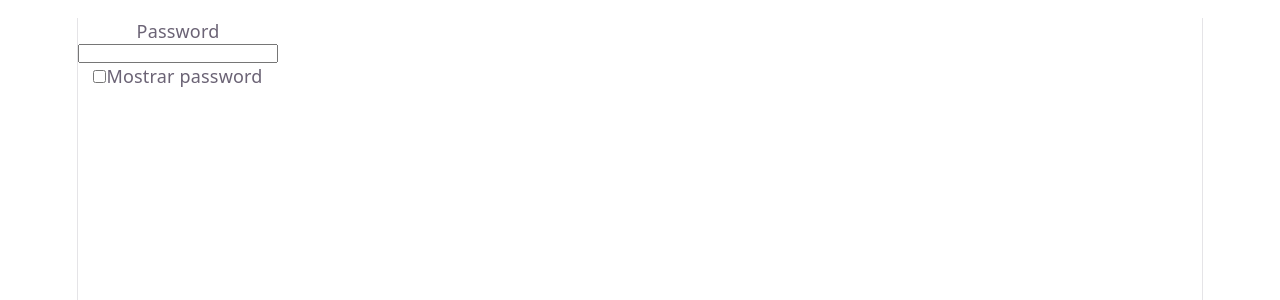
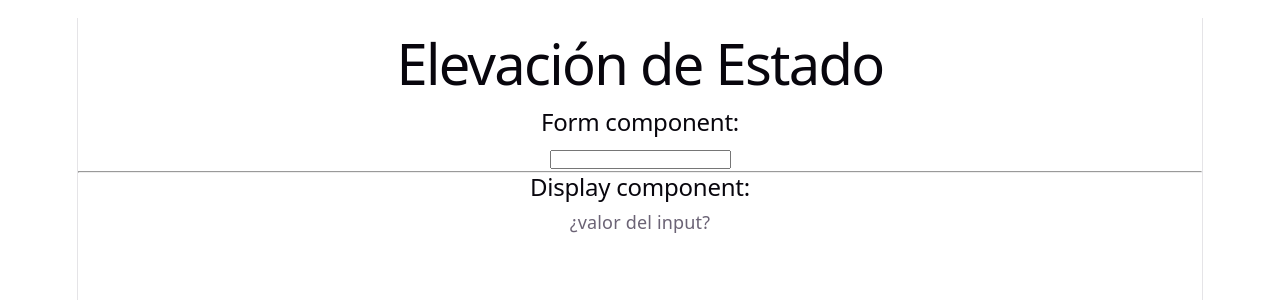
Before and after one commit to codeableorg/react-enero-fs-2026, a React (Vite) app in the folder full-stock-spa/: page / in a window 1280 px wide. Shown: the top 300 px of the page. Built offline with nearby package versions, Linux system fonts and the light colour scheme.

Commit message:
elevacion de estado

```diff
--- /dev/null
+++ b/full-stock-spa/src/Elevacion/App.tsx
@@ -0,0 +1,19 @@
+import { useState } from 'react';
+import Display from './Display';
+import Form from './Form';
+
+export default function App() {
+  const [value, setValue] = useState('');
+
+  function handleChange(newValue: string) {
+    setValue(newValue);
+  }
+  return (
+    <div>
+      <h1>Elevación de Estado</h1>
+      <Form value={value} handleChange={handleChange} />
+      <hr />
+      <Display value={value} />
+    </div>
+  );
+}
--- /dev/null
+++ b/full-stock-spa/src/Elevacion/Display.tsx
@@ -0,0 +1,8 @@
+export default function Display({ value }: { value: string }) {
+  return (
+    <div>
+      <h2>Display component: {value}</h2>
+      <p>¿valor del input?</p>
+    </div>
+  );
+}
--- /dev/null
+++ b/full-stock-spa/src/Elevacion/Form.tsx
@@ -0,0 +1,17 @@
+type FormProps = {
+  value: string;
+  handleChange: (newValue: string) => void;
+};
+
+export default function Form({ value, handleChange }: FormProps) {
+  return (
+    <div>
+      <h2>Form component:</h2>
+      <input
+        type='text'
+        value={value}
+        onChange={(e) => handleChange(e.target.value)}
+      />
+    </div>
+  );
+}
--- a/full-stock-spa/src/main.tsx
+++ b/full-stock-spa/src/main.tsx
@@ -1,7 +1,8 @@
-import { StrictMode } from 'react';
+// import { StrictMode } from 'react';
 import { createRoot } from 'react-dom/client';
 import './index.css';
-import EjercicioPassword from './EjercicioPassword';
+// import EjercicioPassword from './EjercicioPassword';
+import App from './Elevacion/App';
 // import Form from './Form';
 // import ControlledForm from './ControlledForm';
 // import UncontrolledForm from './UncontrolledForm';
@@ -11,7 +12,7 @@ import EjercicioPassword from './EjercicioPassword';
 // import Products from './Products';
 
 createRoot(document.getElementById('root')!).render(
-  <StrictMode>
-    <EjercicioPassword />
-  </StrictMode>
+  // <StrictMode>
+  <App />
+  // </StrictMode>
 );
```
